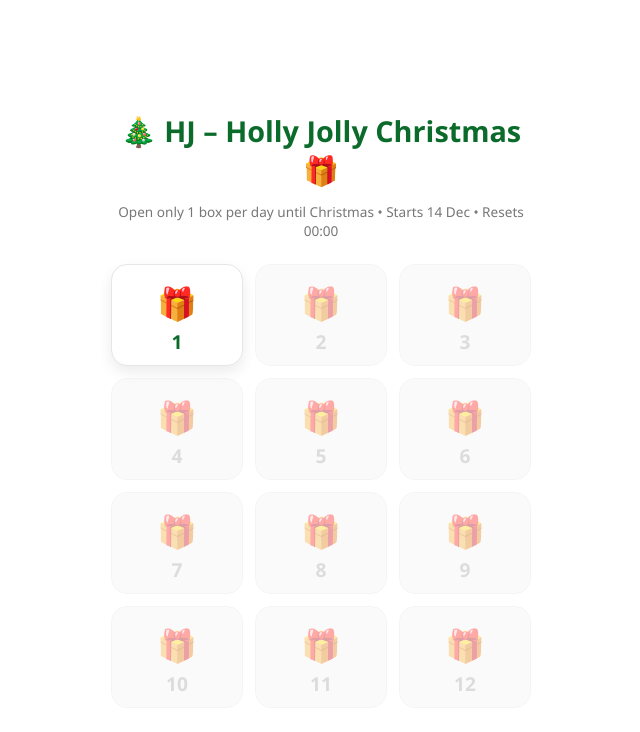
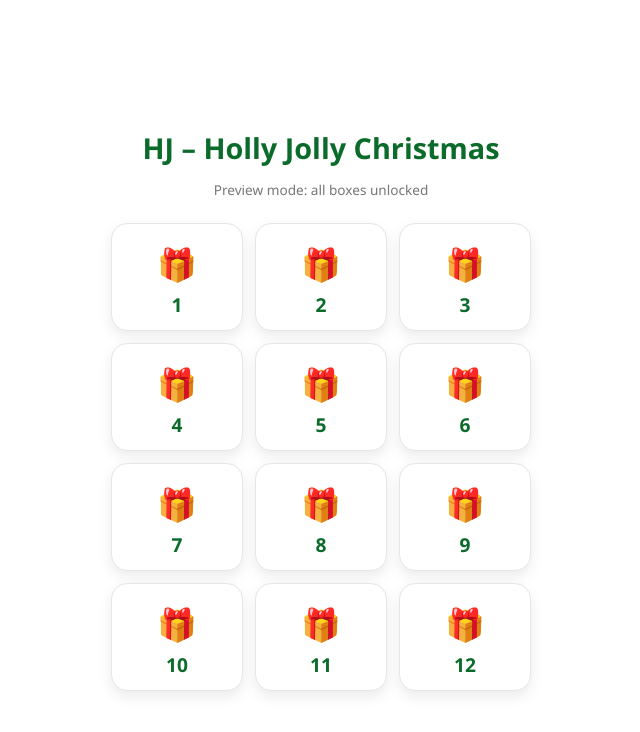
Before and after one commit to nfnps/hj-holly-jolly-christmas, a plain HTML site: page index.html in a window 1280 px wide. Shown: the whole page, without its empty margins (319-959 px from the left). Drawn offline with Linux system fonts and the light colour scheme.

Commit message:
index.html

```diff
--- a/index.html
+++ b/index.html
@@ -25,9 +25,8 @@
       margin-bottom: 8px;
       font-size: 1.8rem;
       color: #0b6b2a;
-      text-shadow: none;
     }
-    p.subtitle {
+    .subtitle {
       font-size: 0.85rem;
       color: #777;
       margin-bottom: 24px;
@@ -41,7 +40,7 @@
       background: #ffffff;
       color: #0b6b2a;
       border-radius: 16px;
-      padding: 16px 0 10px;
+      padding: 18px 0 12px;
       font-size: 1.2rem;
       font-weight: 600;
       cursor: pointer;
@@ -56,30 +55,12 @@
     }
     .box::before {
       content: "🎁";
-      font-size: 1.9rem;
+      font-size: 2rem;
       margin-bottom: 6px;
-    }
-
-    .box::before {
-      content: "🎁";
-      font-size: 2.2rem;
-      margin-bottom: 4px;
-    }
-
-    .box::before {
-      content: "🎁";
-      font-size: 2rem;
-      margin-bottom: 4px;
     }
     .box:hover {
       transform: translateY(-3px);
       box-shadow: 0 10px 20px rgba(0,0,0,0.12);
-    }
-    .box.opened {
-      background: #f4f4f4;
-      color: #aaa;
-      cursor: not-allowed;
-      box-shadow: none;
     }
     .modal {
       position: fixed;
@@ -118,10 +99,8 @@
       box-shadow: 0 6px 14px rgba(11,107,42,0.25);
     }
     .btn:hover {
+      transform: scale(1.05);
       opacity: 0.9;
-    }
-    .btn:hover {
-      transform: scale(1.05);
     }
     .coupon {
       border: 1.5px dashed #0b6b2a;
@@ -134,8 +113,8 @@
 </head>
 <body>
   <div class="container">
-    <h1>🎄 HJ – Holly Jolly Christmas 🎁</h1>
-    <p class="subtitle">Open only 1 box per day until Christmas • Starts 14 Dec • Resets 00:00</p>
+    <h1>HJ – Holly Jolly Christmas</h1>
+    <p class="subtitle">Preview mode: all boxes unlocked</p>
     <div class="grid" id="grid"></div>
   </div>
 
@@ -144,21 +123,25 @@
   </div>
 
   <script>
-    // 10 Christmas love messages
+    // ======================
+    // DATA
+    // ======================
+
     const messages = [
-      "Loving you is the easiest and happiest thing I’ve ever done.❤️",
+      "Loving you is the easiest and happiest thing I’ve ever done ❤️",
       "Christmas feels warmer because I have you by my side.",
       "You are the reason my holidays are full of smiles and love.",
       "All I want for Christmas is you — today and always.",
       "Thank you for being my safe place, my joy, my Christmas miracle.",
-      "I feels at home whenever I’m with you.",
-      "Thanks for being my safe place",
+      "I feel at home whenever I’m with you.",
+      "Thanks for being my safe place, always.",
       "Being loved by you is my favorite feeling in the world.",
       "Love, laughter, and you — that’s my perfect Christmas.",
-      "You make my life sparkle brighter than Christmas lights ✨"
+      "You make my life sparkle brighter than Christmas lights ✨",
+      "No matter the season, my heart always chooses you 🤍",
+      "You are my favorite person, today and always 🎄"
     ];
 
-    // Coupons
     const coupons = {
       6: {
         title: "🎟 Christmas Coupon",
@@ -170,19 +153,18 @@
       }
     };
 
-    const songBoxIndex = Math.floor(Math.random() * 11) + 1;
+    const availableSongBoxes = [1,2,3,4,5,7,8,9,10,11];
+    const songBoxIndex = availableSongBoxes[Math.floor(Math.random() * availableSongBoxes.length)];
+
     const song = {
       title: "🎧 Today’s Song for You",
       text: "I chose this song because it reminds me of you 💗",
-      url: "https://youtu.be/YgF5p2QzhN4?si=_o7yTKwYVjImdy8w"
+      url: "https://youtu.be/YgF5p2QzhN4"
     };
-    const startDate = new Date('2025-12-14T00:00:00');
-    const today = new Date();
-    const diffDays = Math.floor((today - startDate) / (1000 * 60 * 60 * 24));
-    const availableBoxes = Math.min(Math.max(diffDays + 1, 0), 12);
 
-    const todayKey = today.toISOString().split('T')[0];
-    const openedToday = localStorage.getItem('openedDate') === todayKey;
+    // ======================
+    // MODAL LOGIC
+    // ======================
 
     const grid = document.getElementById('grid');
     const modal = document.getElementById('modal');
@@ -193,43 +175,45 @@
       modal.style.display = 'flex';
     }
 
-    modal.addEventListener('click', () => modal.style.display = 'none');
+    modal.addEventListener('click', () => {
+      modal.style.display = 'none';
+    });
+
+    modalContent.addEventListener('click', (e) => {
+      e.stopPropagation();
+    });
+
+    // ======================
+    // BOX GENERATION
+    // ======================
 
     for (let i = 1; i <= 12; i++) {
       const box = document.createElement('div');
       box.className = 'box';
       box.textContent = i;
 
-      // lock by date order
-      if (i > availableBoxes) {
-        box.classList.add('opened');
-        box.style.opacity = '0.4';
-        box.style.cursor = 'not-allowed';
-      }
-
-      // lock coupon dates
-      if (i === 6 && today < new Date('2025-12-19T00:00:00')) box.classList.add('opened');
-      if (i === 12 && today < new Date('2025-12-25T00:00:00')) box.classList.add('opened');
-
-      if (openedToday) box.classList.add('opened');
-
       box.addEventListener('click', () => {
-        if (box.classList.contains('opened')) return;
-
-        localStorage.setItem('openedDate', todayKey);
-
         if (coupons[i]) {
           const c = coupons[i];
           openModal(`
             <h2>${c.title}</h2>
             <div class="coupon"><p>${c.text}</p></div>
-            <button class="btn">Redeem</button>
+            <button class="btn">Screenshot for redeemable</button>
+          `);
+        } else if (i === songBoxIndex) {
+          openModal(`
+            <h2>${song.title}</h2>
+            <p>${song.text}</p>
+            <a href="${song.url}" target="_blank" rel="noopener noreferrer">
+              <button class="btn">Click to listening</button>
+            </a>
           `);
         } else {
-          openModal(`<h2>🎄 Merry Christmas</h2><p>${messages[i - 1]}</p>`);
+          openModal(`
+            <h2>🎄 Merry Christmas</h2>
+            <p>${messages[i - 1]}</p>
+          `);
         }
-
-        document.querySelectorAll('.box').forEach(b => b.classList.add('opened'));
       });
 
       grid.appendChild(box);
```
